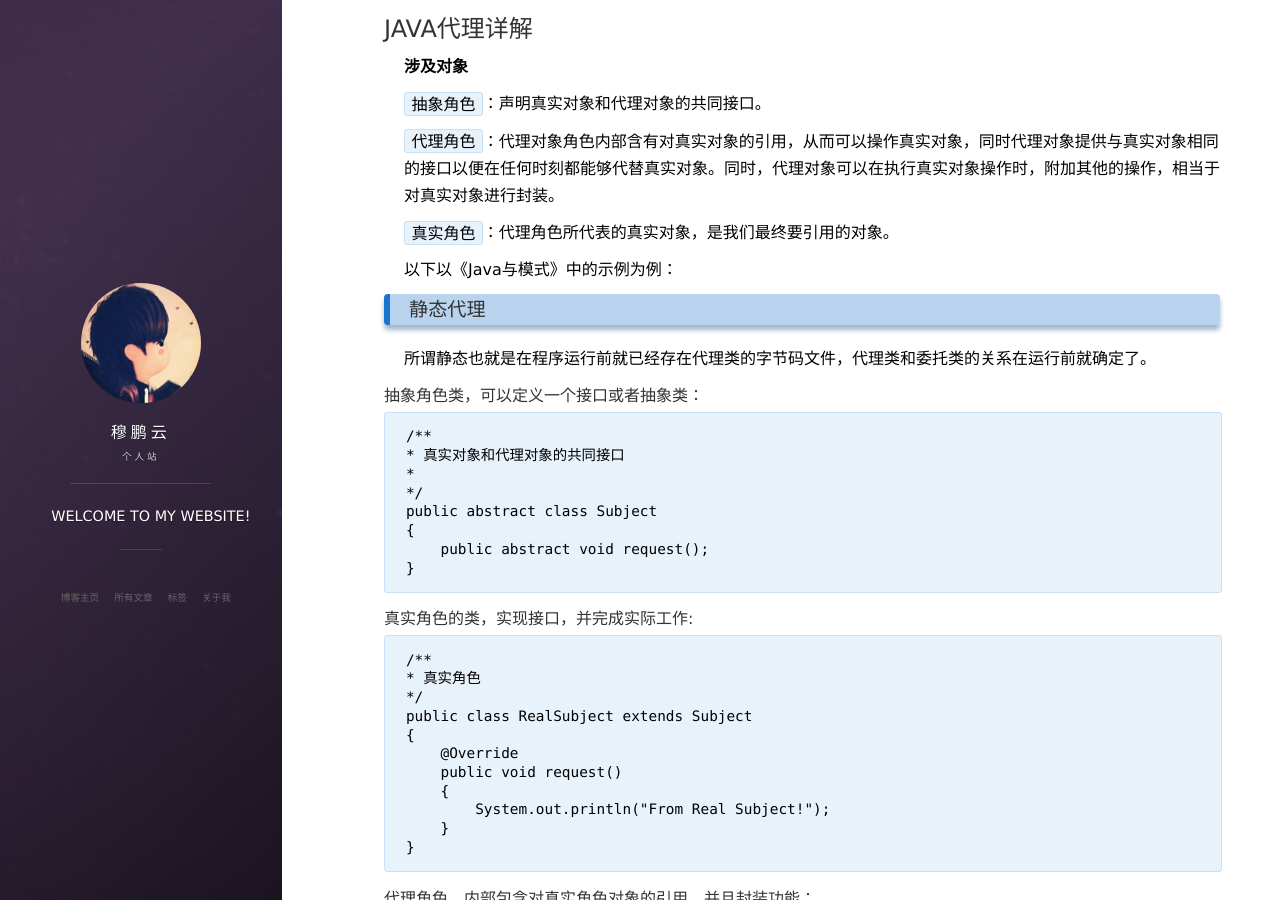
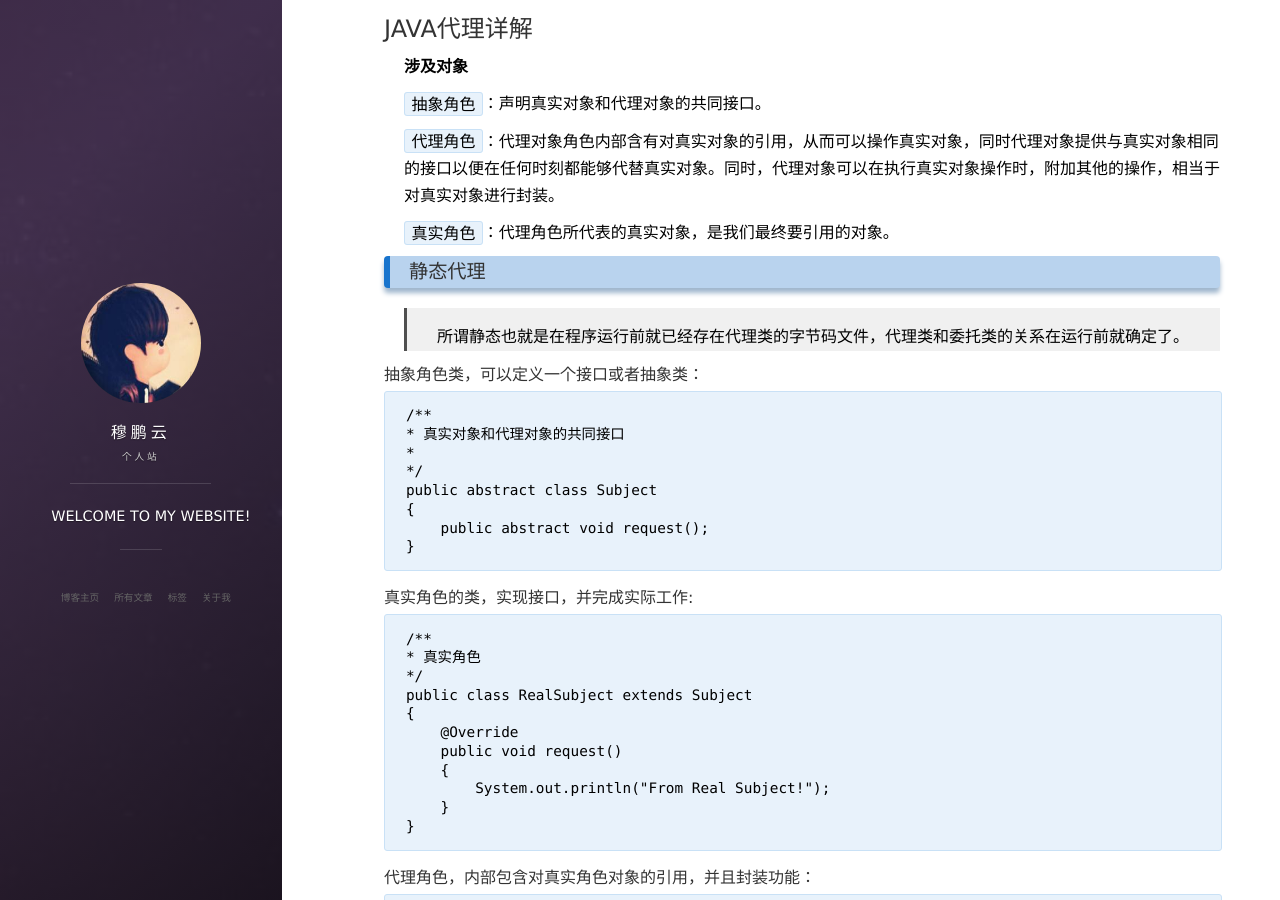
Before and after one commit to mupengyun/mupengyun.github.io, a Jekyll site: the page built from _posts/2015-05-02-JAVA-proxy.MD, in a window 1280 px wide and 900 px high, scrolled down 474 px. Built offline with Jekyll 4.4.1, drawn with Linux system fonts in a browser that asks for light colours; nearby versions of some CDN libraries; comment, search, counter and statistics services are not loaded.

Commit message:
fix blog

```diff
--- a/_posts/2015-05-02-JAVA-proxy.MD
+++ b/_posts/2015-05-02-JAVA-proxy.MD
@@ -23,10 +23,9 @@ tag: JAVA
 
 `真实角色`：代理角色所代表的真实对象，是我们最终要引用的对象。
 
-以下以《Java与模式》中的示例为例：
 ### 静态代理
 
-所谓静态也就是在程序运行前就已经存在代理类的字节码文件，代理类和委托类的关系在运行前就确定了。
+> 所谓静态也就是在程序运行前就已经存在代理类的字节码文件，代理类和委托类的关系在运行前就确定了。
 
 #####  抽象角色类，可以定义一个接口或者抽象类：
 
```
